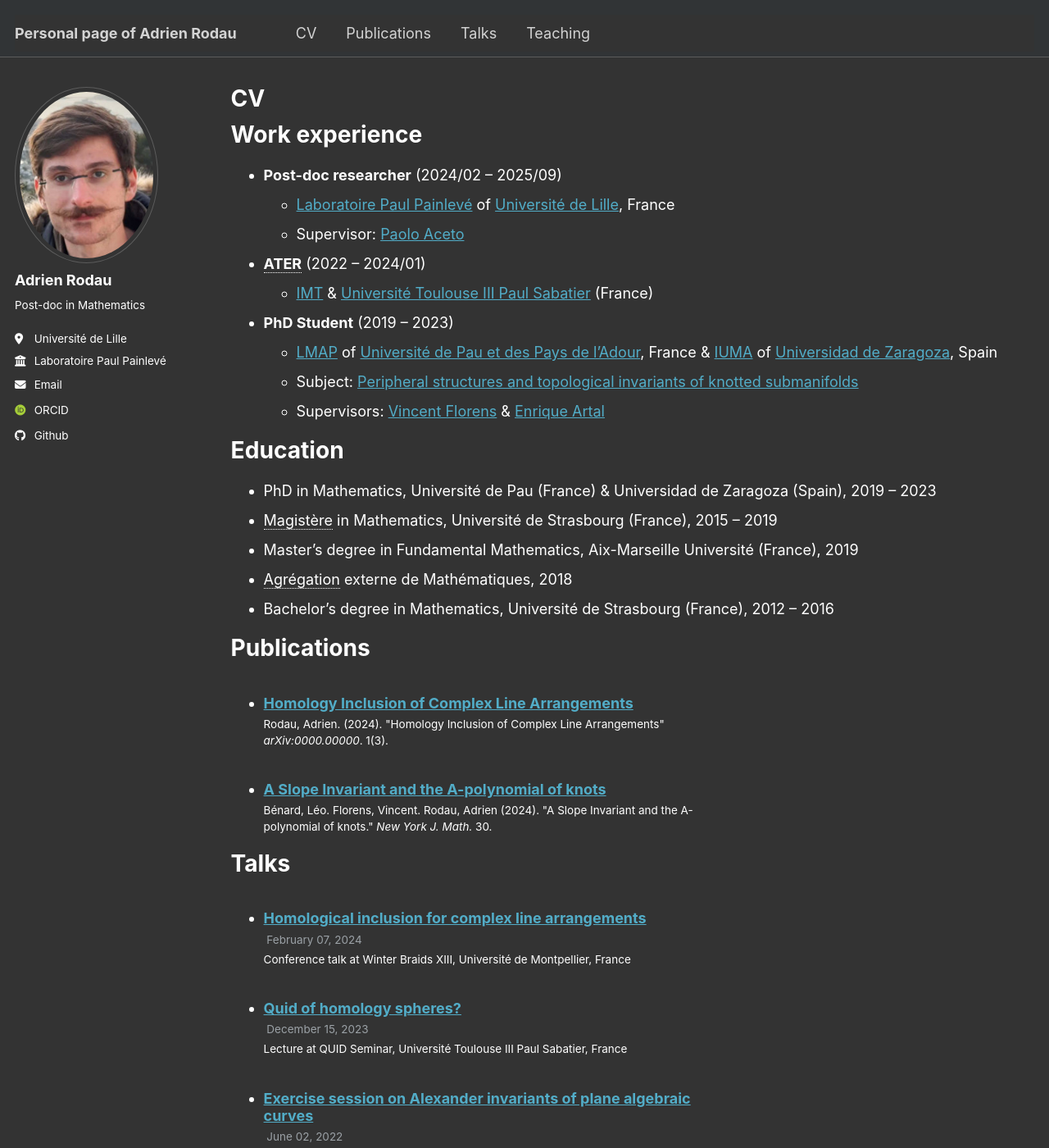
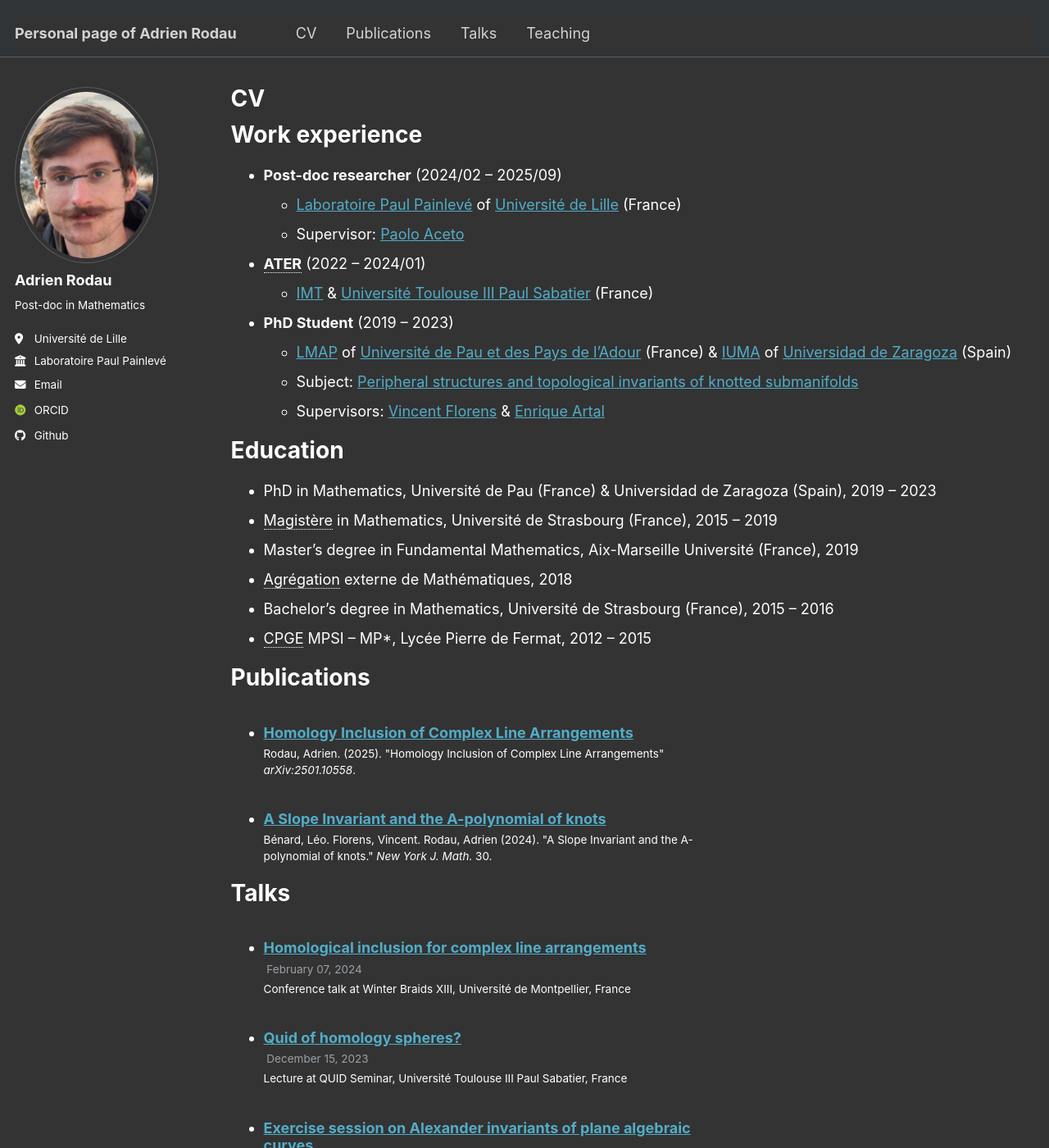
Before and after one commit to arodau/arodau.github.io, a Jekyll site: the page built from _pages/cv.md, in a window 1280 px wide and 1400 px high. Shown: the whole window at 82% size. Built offline with Jekyll 4.4.1, drawn with Linux system fonts in a browser that asks for light colours; some web fonts are replaced.

Commit message:
Mise à jour HILA

```diff
--- a/_pages/cv.md
+++ b/_pages/cv.md
@@ -31,10 +31,12 @@ Education
 * Magistère in Mathematics, Université de Strasbourg (France), 2015 -- 2019
 * Master's degree in Fundamental Mathematics, Aix-Marseille Université (France), 2019
 * Agrégation externe de Mathématiques, 2018
-* Bachelor's degree in Mathematics, Université de Strasbourg (France), 2012 -- 2016
+* Bachelor's degree in Mathematics, Université de Strasbourg (France), 2015 -- 2016
+* CPGE MPSI -- MP*, Lycée Pierre de Fermat, 2012 -- 2015
 
 *[Agrégation]: French national competitive exam for CPGE & High School teaching positions
 *[Magistère]: Selective reinforced course parallel to the Master's and Bachelor’s degree
+*[CPGE]: Classes Préparatoires aux Grandes Écoles (Selective reinforced course equivalent to Bachelor’s degree in Mathematics & Physics 1st and 2nd years)
 
 <!--Skills
 ======
--- a/_publications/2025-01-17-HILA.md
+++ b/_publications/2025-01-17-HILA.md
@@ -5,9 +5,9 @@ category: preprints
 permalink: /publication/2025-01-17-HILA
 excerpt: ''
 date: 2025-01-17
-venue: 'ArXiv'
-paperurl: 'https://arxiv.org/abs/0000.00000'
-citation: 'Rodau, Adrien. (2024). &quot;Homology Inclusion of Complex Line Arrangements&quot; <i>arXiv:0000.00000</i>. 1(3).'
+venue: 'ArXiv:2501.10558'
+paperurl: 'https://arxiv.org/abs/2501.10558'
+citation: 'Rodau, Adrien. (2025). &quot;Homology Inclusion of Complex Line Arrangements&quot; <i>arXiv:2501.10558</i>.'
 ---
 
 Abstract to come.
```
Also changed, not shown: other parts of _pages/cv.md (+3 -3 lines), _talks/2023-12-15-Quid_homology_spheres.md (+1 -1 lines), _teaching/2023-Toulouse_teaching.md (+2 -0 lines).
